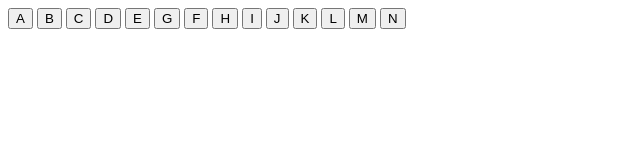
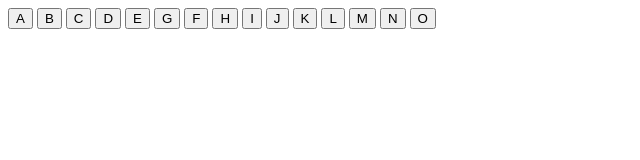
Before and after one commit to Edmilson0/POO, a plain HTML site: page ficha_01/index.html in a window 1280 px wide. Shown: the full height of the page, 0-640 px from the left. Drawn offline with Linux system fonts and the light colour scheme.

Commit message:
index.html

```diff
--- a/ficha_01/index.html
+++ b/ficha_01/index.html
@@ -22,5 +22,6 @@
   <input type="button" value="L" onclick="funcL()">
   <input type="button" value="M" onclick="funcM()">
   <input type="button" value="N" onclick="funcN()">
+  <input type="button" value="O" onclick="funcO()">
 </body>
 </html>
```
